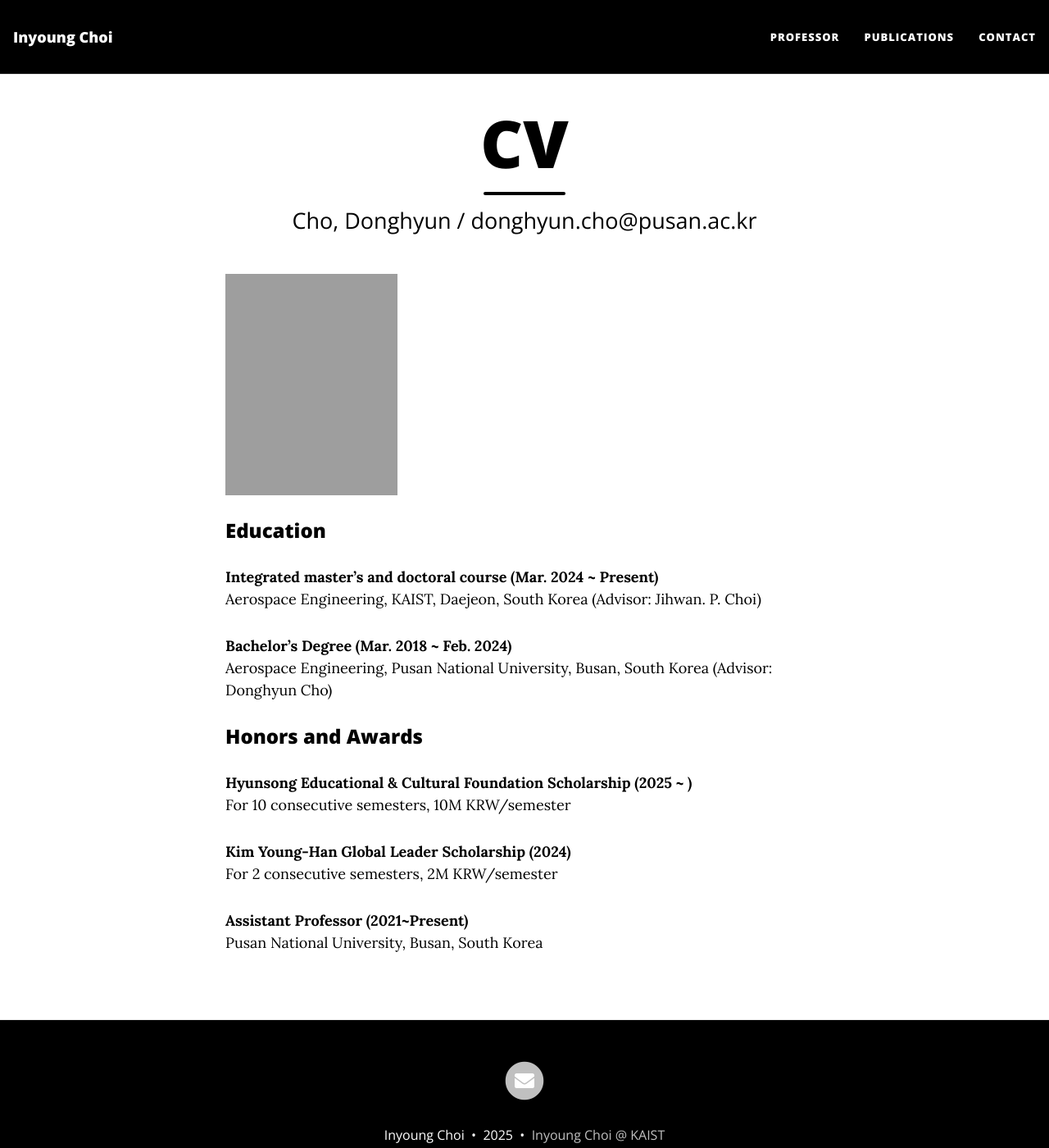
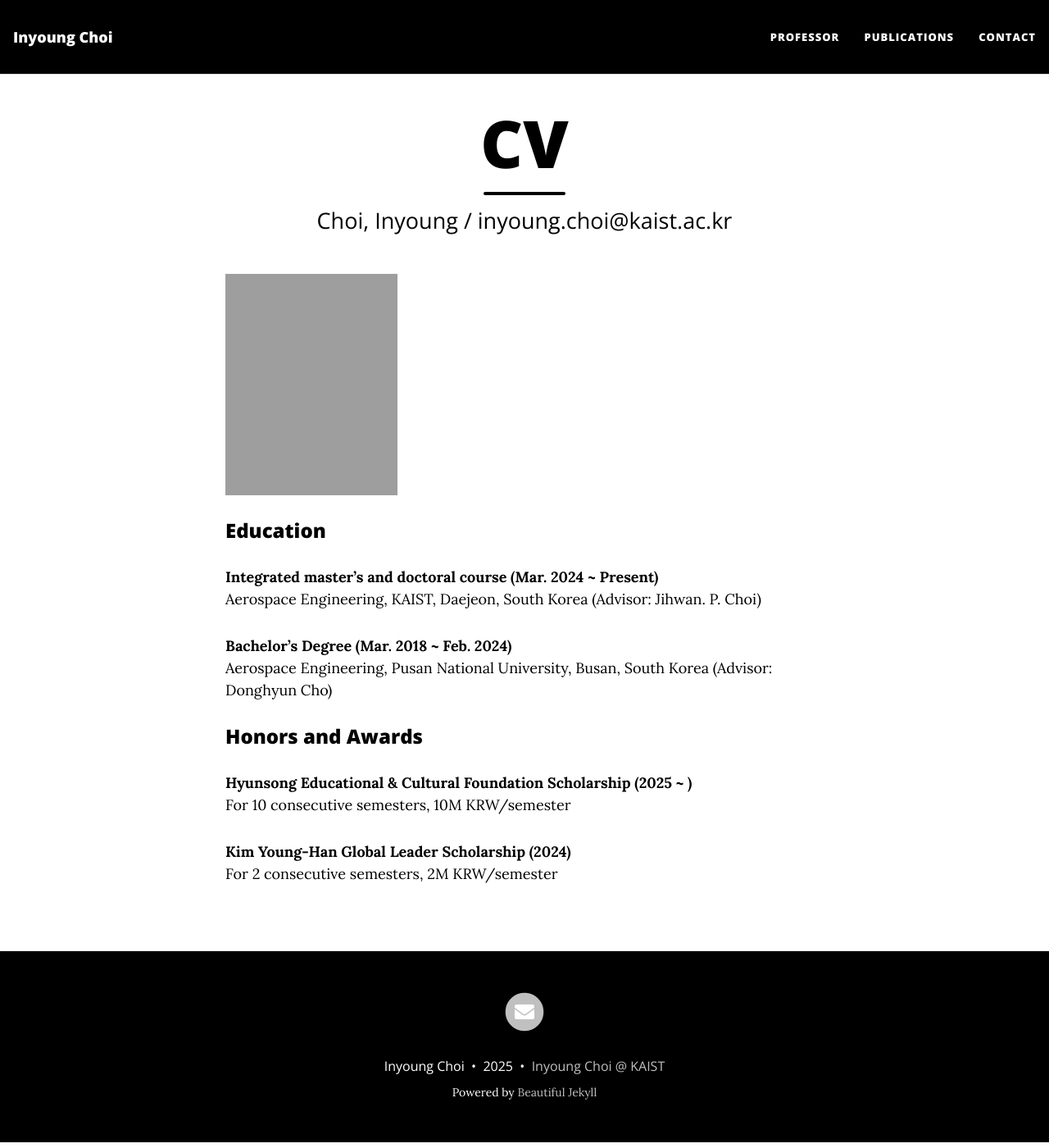
Before and after one commit to InyoungChoi-acai/InyoungChoi-acai.github.io, a Jekyll site: the page built from Professor.md, in a window 1280 px wide and 1400 px high. Shown: the whole window at 82% size. Built offline with Jekyll 4.4.1, drawn with Linux system fonts in a browser that asks for light colours; nearby versions of some CDN libraries; grey boxes are pictures that could not be loaded.

Commit message:
Update Professor.md

```diff
--- a/Professor.md
+++ b/Professor.md
@@ -1,10 +1,10 @@
 ---
 layout: page
 title: CV
-subtitle: Cho, Donghyun / donghyun.cho@pusan.ac.kr
+subtitle: Choi, Inyoung / inyoung.choi@kaist.ac.kr
 ---
 
-![Cho, Donghyun](/assets/img/최인영.png){:width="210px" height="270px"}
+![Choi, Inyoung](/assets/img/최인영.png){:width="210px" height="270px"}
 
 
 ### Education
@@ -25,6 +25,3 @@ For 10 consecutive semesters, 10M KRW/semester
 
 **Kim Young-Han Global Leader Scholarship (2024)**<br>
 For 2 consecutive semesters, 2M KRW/semester
-
-**Assistant Professor (2021~Present)**<br>
-Pusan National University, Busan, South Korea
```
